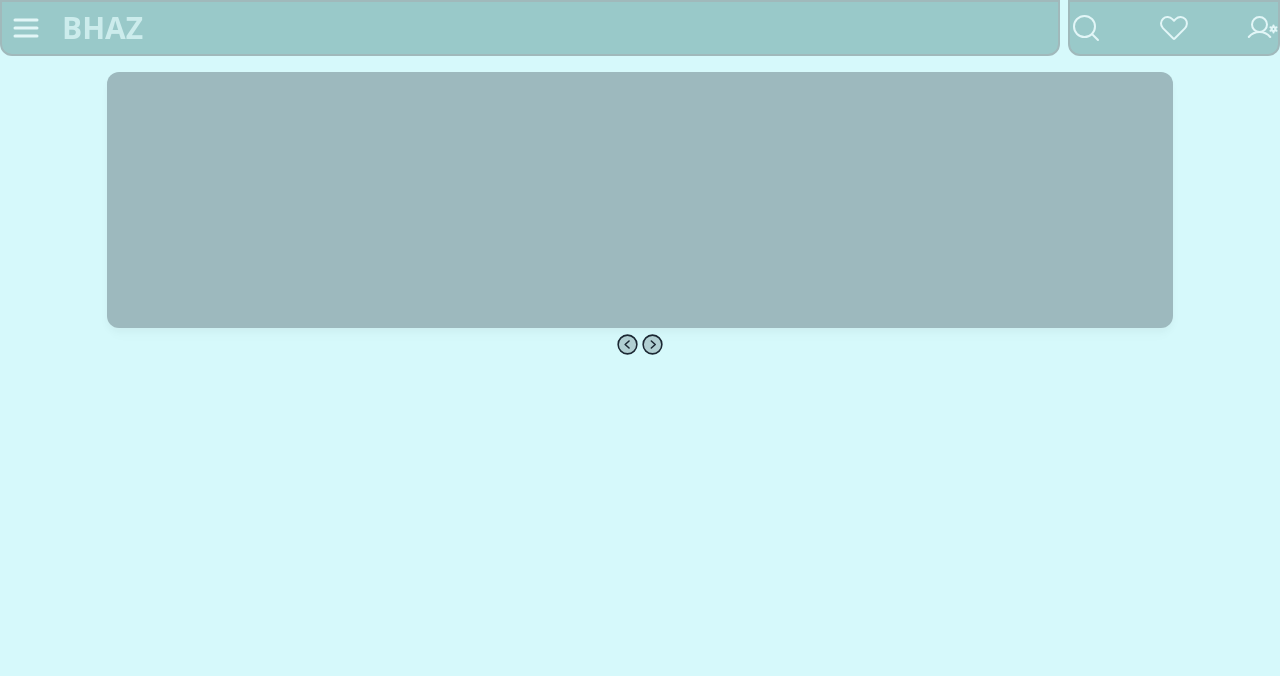
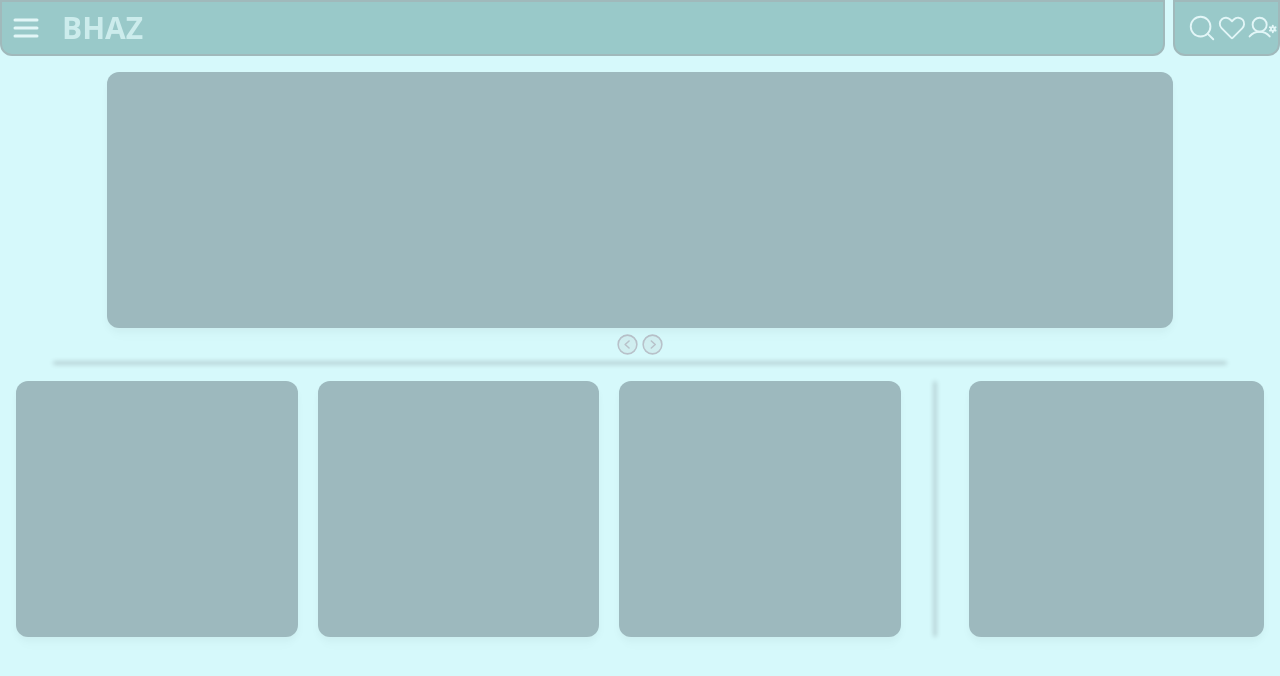
Before and after one commit to JoaoTaborda-dev/BHAZ, a React (Vite) app: page / in a window 1280 px wide. Shown: the top 676 px of the page. Built offline with nearby package versions, Linux system fonts and the light colour scheme.

Commit message:
Criacao de area de conteudo

```diff
--- a/src/App.tsx
+++ b/src/App.tsx
@@ -8,22 +8,22 @@ export function App() {
     <div className="w-screen h-screen">
      {/* Header */}
       <div className="w-full flex space-x-2">
-        <div className='w-10/12 h-14 border-2 border-zinc-800 bg-teal-800 opacity-30 rounded-b-xl flex items-center space-x-3'>
+        <div className='w-11/12 h-14 border-2 border-zinc-800 bg-teal-800 opacity-30 rounded-b-xl flex items-center space-x-3'>
           <button className='mx-2'>
             <List size={32} color="#fff0f0" weight="bold" />
           </button>
           <h1 className='w-3.5 opacity-70 font-extrabold text-3xl'>BHAZ</h1>
 
         </div>
-        <div className='w-2/12 h-14 border-2 border-zinc-800 bg-teal-800 opacity-30 rounded-b-xl flex items-center justify-between'>
+        <div className='w-1/12 h-14 border-2 border-zinc-800 bg-teal-800 opacity-30 rounded-b-xl flex items-center justify-between p-3'>
           <button className=''>
-            <MagnifyingGlass size={32} color="#fff0f0"/>
+            <MagnifyingGlass size={30} color="#fff0f0"/>
           </button>
           <button>
-            <HeartStraight size={32} color="#fff0f0"/>
+            <HeartStraight size={30} color="#fff0f0"/>
           </button>
           <button>
-            <UserGear size={32} color="#fff0f0"/>
+            <UserGear size={30} color="#fff0f0"/>
           </button>
         </div>
       </div>
@@ -34,17 +34,33 @@ export function App() {
       </div>
       <div className='w-full my-1 flex justify-center'>
         <button>
-          <CaretCircleLeft size={25} color="#1C2833" weight="duotone"/>
+          <CaretCircleLeft size={25} color="#B8C1C9" weight="duotone"/>
         </button>
         <button>
-          <CaretCircleRight size={25} color="#1C2833" weight="duotone"/>
+          <CaretCircleRight size={25} color="#B8C1C9" weight="duotone"/>
         </button>
       </div>
       {/* Content */}
-      <div>
-
+      <div className='flex justify-center'>
+        <hr className='border-zinc-700 w-11/12 opacity-20 border-2 rounded-full blur-xs'/>
       </div>
-
+      <div className='flex-row flex'>
+        <div className='w-9/12 m-4 flex-row flex space-x-5'>
+          <div className='w-4/12 h-64 bg-content opacity-30 rounded-xl drop-shadow-lg'>
+          </div>
+          <div className='w-4/12 h-64 bg-content opacity-30 rounded-xl drop-shadow-lg'>
+          </div>
+          <div className='w-4/12 h-64 bg-content opacity-30 rounded-xl drop-shadow-lg'>
+          </div>
+        </div>
+        <div className='w-1 m-4'>
+          <hr className='border-zinc-700 w-11/12 h-full opacity-20 border-2 rounded-full blur-xs'/>
+        </div>
+        <div className='w-3/12 m-4 flex-col space-x-2'>
+          <div className='w-12/12 h-64 bg-content opacity-30 rounded-xl drop-shadow-lg'>
+          </div>
+        </div>
+      </div>
     </div>
   )
 }
--- a/tailwind.config.cjs
+++ b/tailwind.config.cjs
@@ -9,6 +9,9 @@ module.exports = {
       colors: {
         background: '#D6F9FB',
         content:'#1C2833'
+      },
+      blur: {
+        xs: '2px',
       }
     },
   },
```
